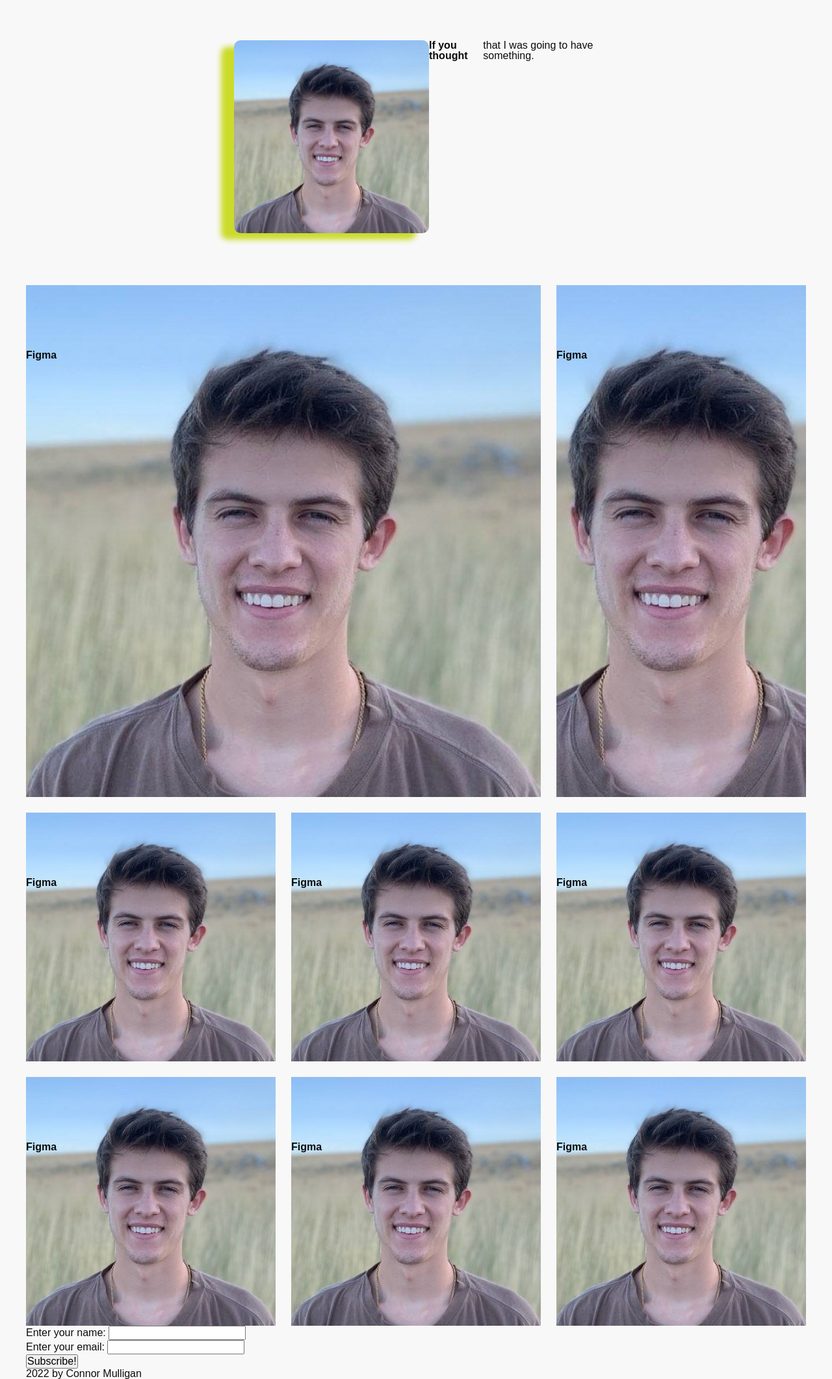
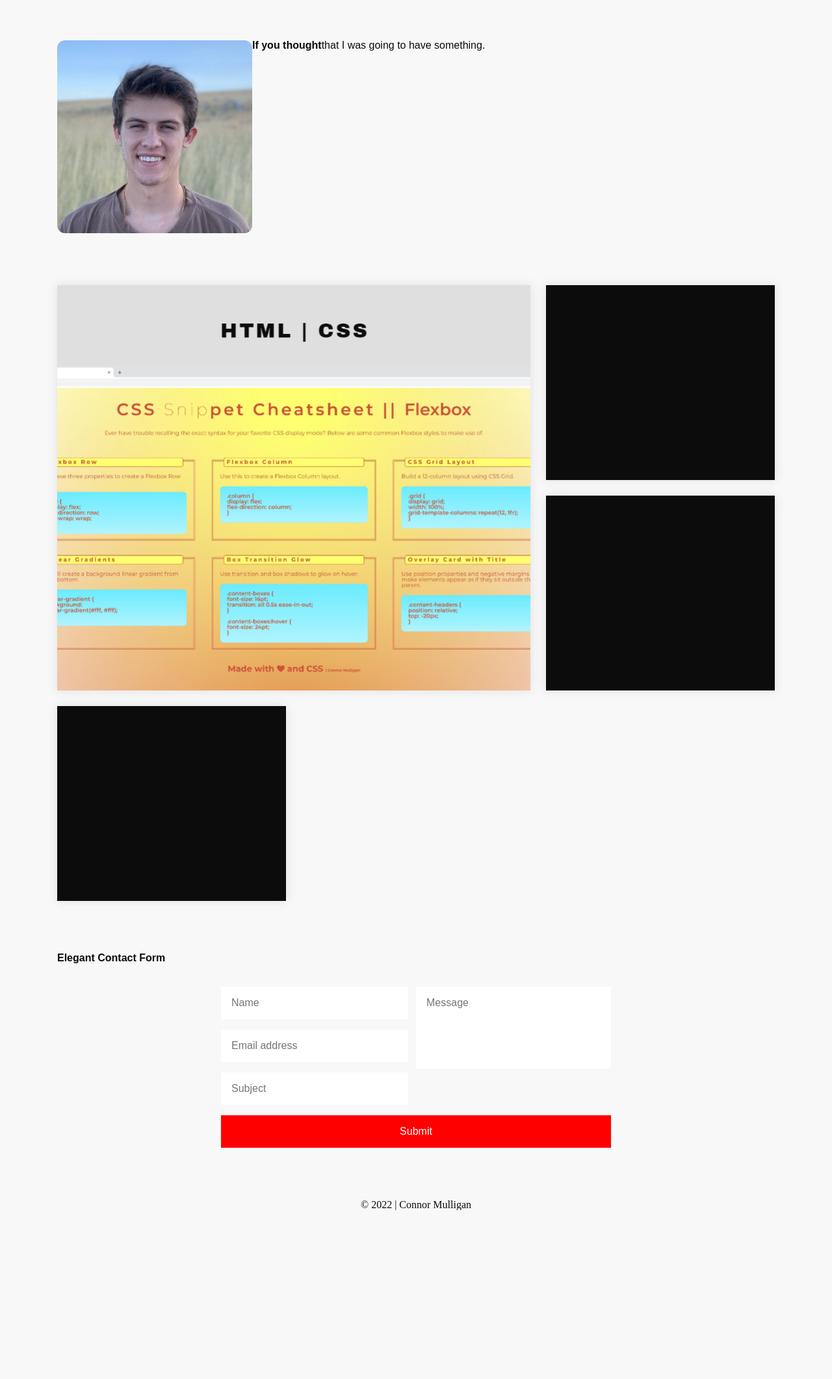
Before and after one commit to cjmugs1/not-the-greenbeans, a plain HTML site: page home-page.html in a window 1280 px wide. Shown: the part 385-2508 px from the top of the page at 65% size. After the commit the page ends 2248 px from the top, so only its background shows below. Drawn offline with Linux system fonts and the light colour scheme; a web font is replaced by a local one.

Commit message:
Continued work on html and CSS. Added contact form.

```diff
--- a/assets/css/home-page.css
+++ b/assets/css/home-page.css
@@ -1,11 +1,19 @@
+
+/* || GENERAL STYLING */
+
 :root{
 --title-font: "Archivo Black";
 --sub-title-font: "Archivo";
 --p-font: "Judson";
 --font-color: #0c0c0c;
---orange: #fdb913;
---purple: #662d91;
---green: #cbdb2a;
+--color1: #fdb913;
+--color2: #662d91;
+--color3: #cbdb2a;
+--font-size-1:36pt;
+--font-size-2:24pt;
+--font-size-3:12pt;
+--font-size-4:8pt;
+
 }
 
 
@@ -16,21 +24,7 @@
 
 
 
-a:link{
-    color: var(--font-color);
-    text-decoration: none;
-}
-
-a:visited{
-    color: var(--font-color);
-}
-
-a:hover{
-    color: var(--orange);
-}
-
-
-
+/* || BODY */
 
 body{
     box-sizing: border-box;
@@ -41,80 +35,80 @@ body{
     margin-right: auto;
 }
 
-
+/* || HEADER */
 
 header{
     display: flex;
     justify-content: center;
     align-items: center;
     flex-wrap: wrap;
-    margin: 1.5rem 1.5rem 20px 1.5rem;
+    margin: 1.5rem 1.5rem 5rem 1.5rem;
 }
 
 .header-content{
     max-width: 700px;
     flex: 1 1 600px;
     height: auto;
-    margin: 0 20px 0 20px;
+    margin: 0 3rem 0 0;
 }
 
 .header-content img{
     width: 100%;
     height: auto;
-    border-bottom: 20px solid var(--font-color);
+    border-bottom: 1rem solid var(--font-color);
 }
 
 .header-links{
     display: flex;
     justify-content: space-between;
     flex-wrap: wrap;
-    margin-top: 20px;
+    margin-top: 1.5rem;
     width: 100%;
     font-family: var(--title-font);
-    font-size: 36pt;
+    font-size: var(--font-size-1);
 }
 
 .header-details{
-    height: 100%;
-    display: block;
+    display: inline-block;
     justify-content:left;
     font-family: var(--title-font);
-    font-size: 24pt;
+    font-size: var(--font-size-2);
 }
 
 .header-details h2{
-    padding-top: 20px;
+    padding-top: 1.5rem;
     font-family: var(--sub-title-font);
-    font-size: 12pt;
+    font-size: var(--font-size-3);
     font-weight: 500;
     line-height: 1.5;
 }
 
-
+/*  || MAIN CONTENT */
 
 main{
     display: inline;
 }
 
+main section{
+    margin: 5rem 3rem 5rem 3rem;
+}
+
+
+/* | MAIN CONTENT - SECTION: ABOUT */
 
 .about{
-    margin: 5rem 0px 5rem 0px;
     display: flex;
-    justify-content: center;
+    justify-content: left;
 }
 
-.about-content{
-    display: flex;
-    width: 50%;
+.about img{
+    max-width: 300px;
+    max-height: auto;
+    border-radius: 0.75rem;
 }
 
-.about-content img{
-    margin-left: 20px;
-    max-width: 300px;
-    max-height: auto;
-    border-radius: 10px;
-    box-shadow: -20px 10px 8px var(--green);
-}
+
+/* | MAIN CONTENT - SECTION: WORK */
 
 .work{
     display: grid;
@@ -127,10 +121,12 @@ main{
 .work .card{
     position: relative;
     text-align: center;
-}
-
-#card-1{
-    grid-column: 1/3;
+    font-family: var(--title-font);
+    font-size: var(--font-size-1);
+    background: rgb(2,0,36);
+    background-color: var(--font-color);
+    overflow: hidden;
+    box-shadow: 0px 0px 15px #dfdfdf;
 }
 
 .card img{
@@ -139,7 +135,138 @@ main{
     object-fit: cover;
 }
 
-.card h2{
+
+
+.card-overlay {
     position: absolute;
-    top: 100px;
+    top: 0;
+    bottom: 0;
+    left: 0;
+    right: 0;
+    height: 100%;
+    width: 100%;
+    opacity: 0;
+    background-color: var(--color1);
+  }
+
+.overlay-text{
+    position: absolute;
+    top: 50%;
+    left: 50%;
+    transform: translate(-50%, -50%);
+    color: var(--font-color);
 }
+
+#card-1{
+    grid-column: 1/3;
+    grid-row: 1/3;
+}
+
+
+/* | MAIN CONTENT - SECTION: CONTACT */
+
+form {
+    max-width: 600px;
+    text-align: center;
+    margin: 20px auto;
+}
+
+input, textarea {
+      border:0; outline:0;
+      padding: 1em;
+      border-radius(8px);
+      display: block;
+      width: 100%;
+      margin-top: 1em;
+      font-family: 'Merriweather', sans-serif;
+      box-shadow(0 1px 1px rgba(black, 0.1));
+      resize: none;
+}
+
+/* &:focus {
+        @include box-shadow(0 0px 2px rgba($red, 1)!important);
+     } */
+
+
+#input-submit {
+      color: white;
+      background: red;
+      cursor: pointer;
+
+     /* &:hover {
+        @include box-shadow(0 1px 1px 1px rgba(#aaa, 0.6));
+     } */
+}
+
+   textarea {
+       height: 126px;
+   }
+
+
+
+ .half {
+   float: left;
+   width: 48%;
+   margin-bottom: 1em;
+ }
+
+ .right { width: 50%; }
+
+ .left {
+      margin-right: 2%;
+ }
+
+
+ @media (max-width: 480px) {
+   .half {
+      width: 100%;
+      float: none;
+      margin-bottom: 0;
+   }
+ }
+
+
+ /* Clearfix */
+ .cf:before,
+ .cf:after {
+     content: " "; /* 1 */
+     display: table; /* 2 */
+ }
+
+ .cf:after {
+     clear: both;
+ }
+
+/* || FOOTER */
+
+.footer{
+    text-align: center;
+    font-family: "Judson";
+    color: var(--font-color);
+}
+
+/* || PSEUDO CLASSES */
+
+a:link{
+    color: var(--font-color);
+    text-decoration: none;
+}
+
+a:visited{
+    color: var(--font-color);
+}
+
+a:hover{
+    color: var(--color1);
+}
+
+.card:hover .card-overlay{
+    opacity: 1;
+}
+
+.overlay-text:hover{
+    color: var(--color2);
+}
+
+
+/* || MEDIA CLASSES */
--- a/home-page.html
+++ b/home-page.html
@@ -15,19 +15,17 @@
     <header>
 
         <div class="header-content">
-
             <img src="./assets/images/v-u-v.svg" alt="Veritas Venustas Utilitas symbols">
 
             <div class="header-links">
-                <a href="#About">About</a>
-                <a href="#Work">Work</a>
-                <a href="#Contact">Contact</a>
+                <a href="#about">About</a>
+                <a href="#work">Work</a>
+                <a href="#contact">Contact</a>
             </div>
-
         </div>
 
         <div class="header-details">
-            <h1> Connor Mulligan </h1>
+            <h1> Connor <br> Mulligan </h1>
             <br>
             <h2> Product Designer <br> based in Fort Collins, Colorado</h2>
         </div>
@@ -37,86 +35,68 @@
 
     <main>
 
-        <section class="about" id="About">
-
-            <div class="about-content">
-
+        <section class="about" id="about">
             <img src="./assets/images/selfie.jpg">
-
             <h2>If you thought</h2>
             <p> that I was going to have something.</p>
-
-            </div>
-
         </section>
 
-        <section class="work">
-
+        <section class="work" id="work">
             <div class="card" id="card-1">
-                    <img src="./assets/images/selfie.jpg">
-                    <h2>Figma</h2>
+                <img src="./assets/images/css-snippet-site.jpeg">
+                <!-- <h2>CSS Snippets</h2> -->
+                <div class="card-overlay">
+                    <a class="overlay-text" href="https://cjmugs1.github.io/css-snippets/" target="_blank">CSS Snippets</a>
+                </div>
             </div>
 
             <div class="card" id="figma">
-                    <img src="./assets/images/selfie.jpg">
-                    <h2>Figma</h2>
+                <!-- <img src="./assets/images/selfie.jpg"> -->
+                <div class="card-overlay">
+                    <a class="overlay-text" href="" target="_blank">Coming Soon!</a>
+                </div>
             </div>
 
             <div class="card">
-                    <img src="./assets/images/selfie.jpg">
-                    <h2>Figma</h2>
+                <!-- <img src="./assets/images/selfie.jpg"> -->
+                <div class="card-overlay">
+                    <a class="overlay-text" href="" target="_blank">Coming Soon!</a>
+                </div>
             </div>
 
             <div class="card">
-                    <img src="./assets/images/selfie.jpg">
-                    <h2>Figma</h2>
+                <!-- <img src="./assets/images/selfie.jpg"> -->
+                <div class="card-overlay">
+                    <a class="overlay-text" href="" target="_blank">Coming Soon!</a>
+                </div>
             </div>
 
-                <div class="card">
-                    <img src="./assets/images/selfie.jpg">
-                    <h2>Figma</h2>
+            </div>
+        </section>
+
+        <section>
+            <h1>Elegant Contact Form</h1>
+            <form class="cf">
+                <div class="half left cf">
+                    <input type="text" id="input-name" placeholder="Name">
+                    <input type="email" id="input-email" placeholder="Email address">
+                    <input type="text" id="input-subject" placeholder="Subject">
                 </div>
 
-                <div class="card">
-                    <img src="./assets/images/selfie.jpg">
-                    <h2>Figma</h2>
+                <div class="half right cf">
+                    <textarea name="message" type="text" id="input-message" placeholder="Message"></textarea>
                 </div>
 
-                <div class="card">
-                    <img src="./assets/images/selfie.jpg">
-                    <h2>Figma</h2>
-                </div>
-
-                <div class="card">
-                    <img src="./assets/images/selfie.jpg">
-                    <h2>Figma</h2>
-                </div>
-
+                <input type="submit" value="Submit" id="input-submit">
+            </form>
         </section>
 
-        <section class="contact">
-
-            <form action="" method="get" class="form-example">
-                <div class="form-example">
-                  <label for="name">Enter your name: </label>
-                  <input type="text" name="name" id="name" required>
-                </div>
-                <div class="form-example">
-                  <label for="email">Enter your email: </label>
-                  <input type="email" name="email" id="email" required>
-                </div>
-                <div class="form-example">
-                  <input type="submit" value="Subscribe!">
-                </div>
-              </form>
-
+        <section class="footer">
+            <p> © 2022 | Connor Mulligan</p>
         </section>
-
-        <footer>
-            <p>2022 by Connor Mulligan</p>
-        </footer>
 
     </main>
 
 </body>
+
 </html>
```
Also changed, not shown: assets/images/css-snippet-site.jpeg (added). Lines whose indentation alone changed are shown as unchanged.
